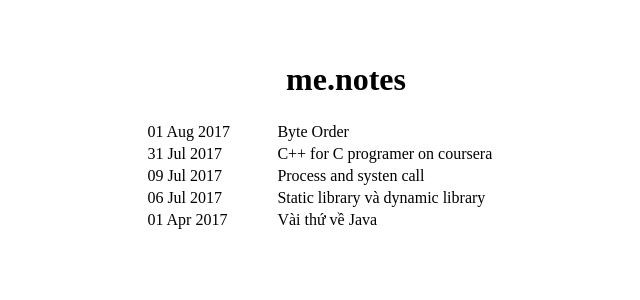
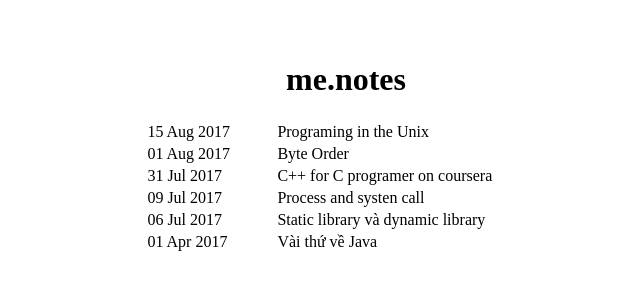
Before and after one commit to congdv/congdv.github.io, a Jekyll site: the page built from notes.md, in a window 1280 px wide. Shown: the top 300 px of the page, without its empty margins (294-934 px from the left). Built offline with Jekyll 4.4.1, drawn with Linux system fonts in a browser that asks for light colours; part of the change alters nothing that is shown.

Commit message:
Update 2017-08-15-Programing-in-the-Unix.md

```diff
--- a/_posts/2017-08-15-Programing-in-the-Unix.md
+++ b/_posts/2017-08-15-Programing-in-the-Unix.md
@@ -3,14 +3,6 @@ layout: article
 title: 'Programing in the Unix'
 date: '2017-08-15'
 tag: notes
-sha: 9c9c2001e4296f74f39c9a39b87c8694403aab30
-slug: Programing-in-the-Unix
-info:
-comment:
-tags: []
-categories: []
-published: false
-
 ---
 
 
```
